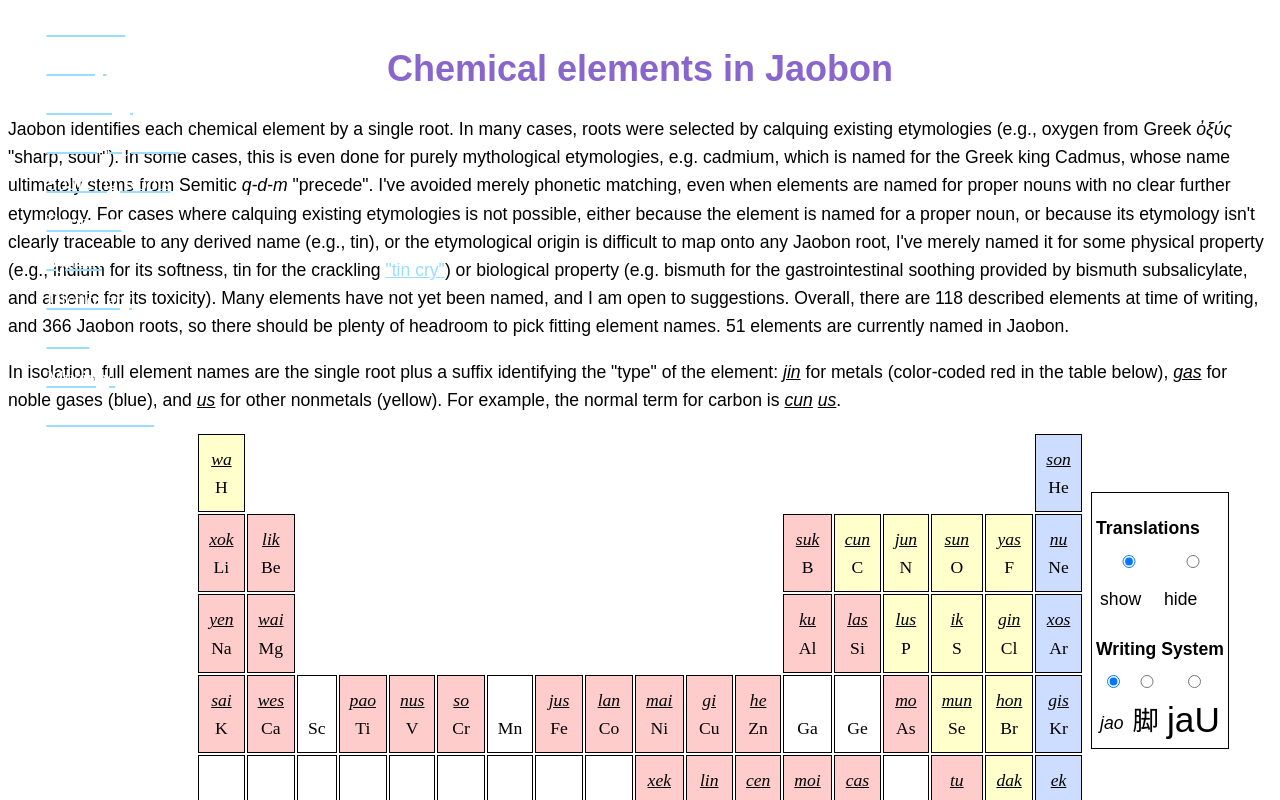
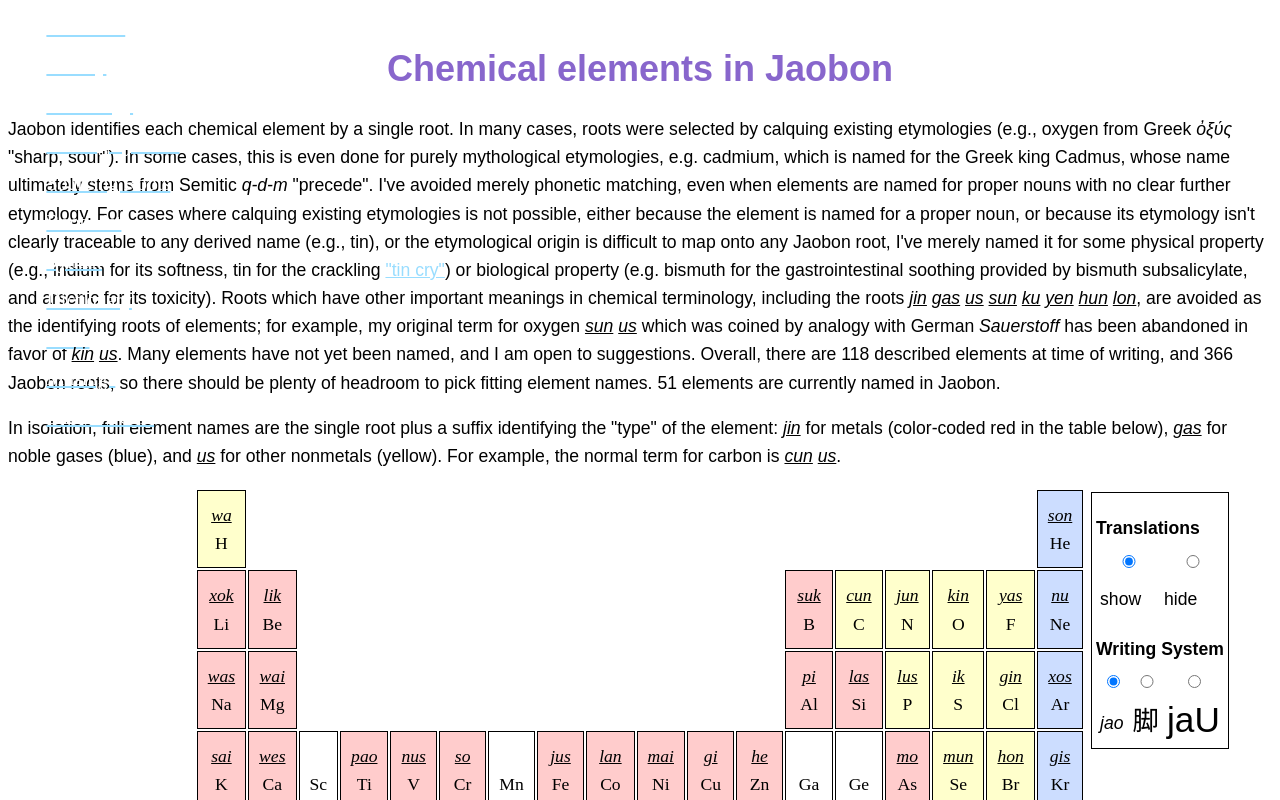
Before and after one commit to cstuartroe/jaobon, a React app: page /musings/elements in a window 1280 px wide. Shown: the top 800 px of the page. Built offline with nearby package versions, Linux system fonts and the light colour scheme; the HTML template or start-up script is replaced by a standard one.

Commit message:
Change a few element names

```diff
--- a/src/Elements.tsx
+++ b/src/Elements.tsx
@@ -83,6 +83,9 @@ export default function Elements(props: {}) {
         cry"</a>)
         or biological property (e.g. bismuth for the gastrointestinal soothing provided by bismuth subsalicylate, and
         arsenic for its toxicity).
+        Roots which have other important meanings in chemical terminology, including the roots {text('jin gas us sun ku yen hun lon')},
+        are avoided as the identifying roots of elements; for example, my original term for oxygen {text('sun us')} which
+        was coined by analogy with German <i>Sauerstoff</i> has been abandoned in favor of {text('kin us')}.
         Many elements have not yet been named, and I am open to suggestions. Overall, there are {numElements} described
         elements at time of writing, and 366 Jaobon roots, so there should be plenty of headroom to pick fitting element
         names.{' '}
@@ -110,7 +113,7 @@ export default function Elements(props: {}) {
       </table>
 
       <p>
-        In the names of compounds, this suffix is dropped, e.g. {text('cun dos sun hun')} "carbon dioxide".
+        In the names of compounds, this suffix is dropped, e.g. {text('cun dos kin hun')} "carbon dioxide".
       </p>
     </>
   );
--- a/src/roots.ts
+++ b/src/roots.ts
@@ -2285,7 +2285,7 @@ export const ROOTS = new Map<string, Root>([
     ),
     root(
         "was",
-        "wash",
+        "wash, bathe, erase",
         ["transitive verb"],
         "洗",
         [["English", "wash"]],
```
Also changed, not shown: src/dictionary.json.
